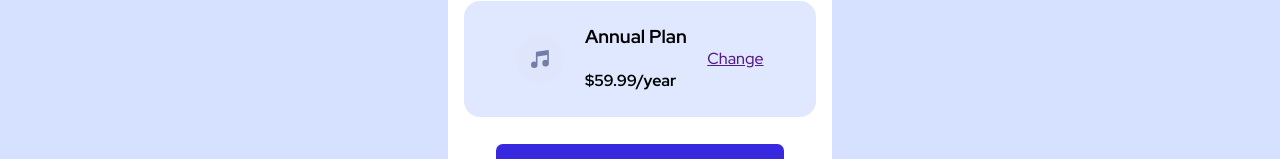
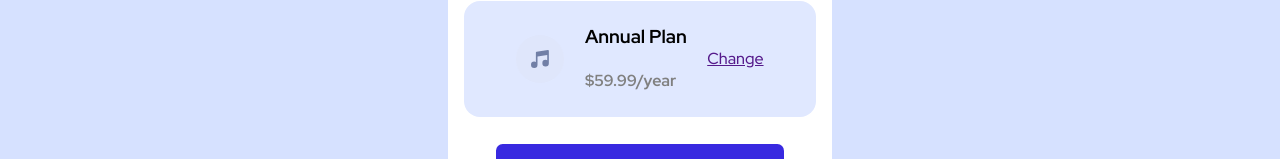
Before and after one commit to timo9939/order-summary-component, a plain HTML site: page index.html in a window 1280 px wide. Shown: the part 409-568 px from the top of the page. Drawn offline with Linux system fonts and the light colour scheme.

Commit message:
price format finished

```diff
--- a/style.css
+++ b/style.css
@@ -86,6 +86,10 @@ section>div h3 h4{
     margin-left: 2em;
 }
 
+section div h4{
+    color: gray;
+}
+
 /*  */
 /* Button  */
 .btnClass{
```
